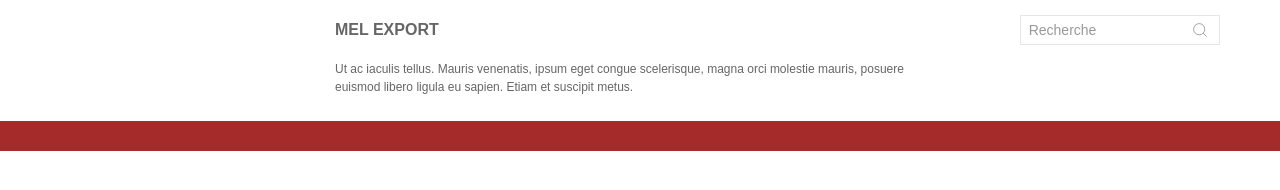
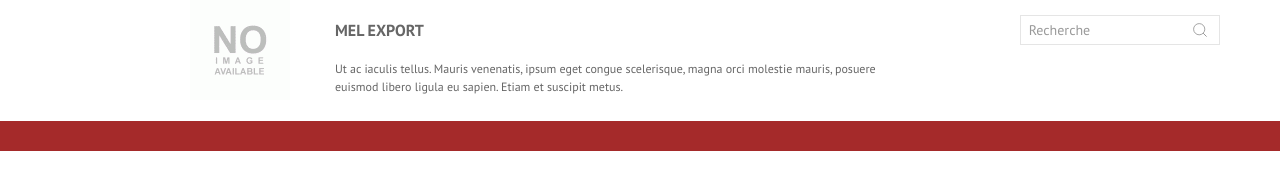
Before and after one commit to Tiafeno/MelExport, a plain HTML site: page index.html in a window 1280 px wide. Drawn offline with Linux system fonts and the light colour scheme.

Commit message:
Add PT Sans fonts

```diff
--- a/index.html
+++ b/index.html
@@ -5,6 +5,7 @@
 
     <meta charset="UTF-8">
     <meta name="viewport" content="width=450, initial-scale=0.9, maximum-scale=0.9">
+    <link href="https://fonts.googleapis.com/css?family=PT+Sans:400,700" rel="stylesheet">
     <link rel="stylesheet" href="dist/uikit/css/uikit.css">
     <link rel="stylesheet" href="style.css">
     <script type="text/javascript" src="dist/jquery/js/jquery-3.2.1.min.js"></script>
@@ -49,6 +50,7 @@
           <div class="uk-grid-match" uk-grid>
             <div class="uk-width-1-4">
               <!-- logo here *-->
+              <span class="uk-icon uk-icon-image logo"  uk-icon="ratio: 3.5" style="background-image: url(imgs/logo.gif);"></span>
             </div>
             <div class="uk-width-3-4">
               <!-- blog name and slogan is here *-->
```
